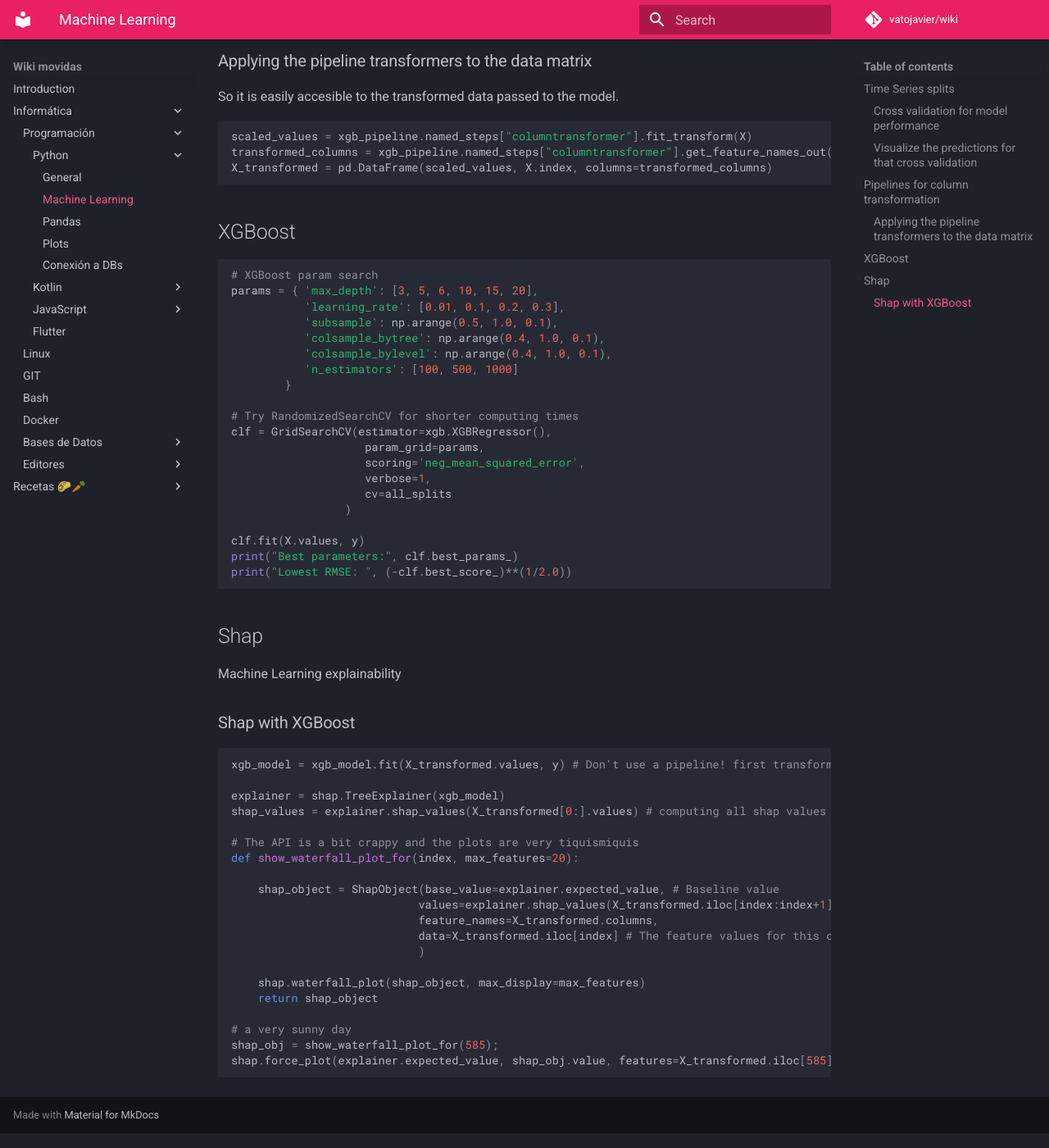
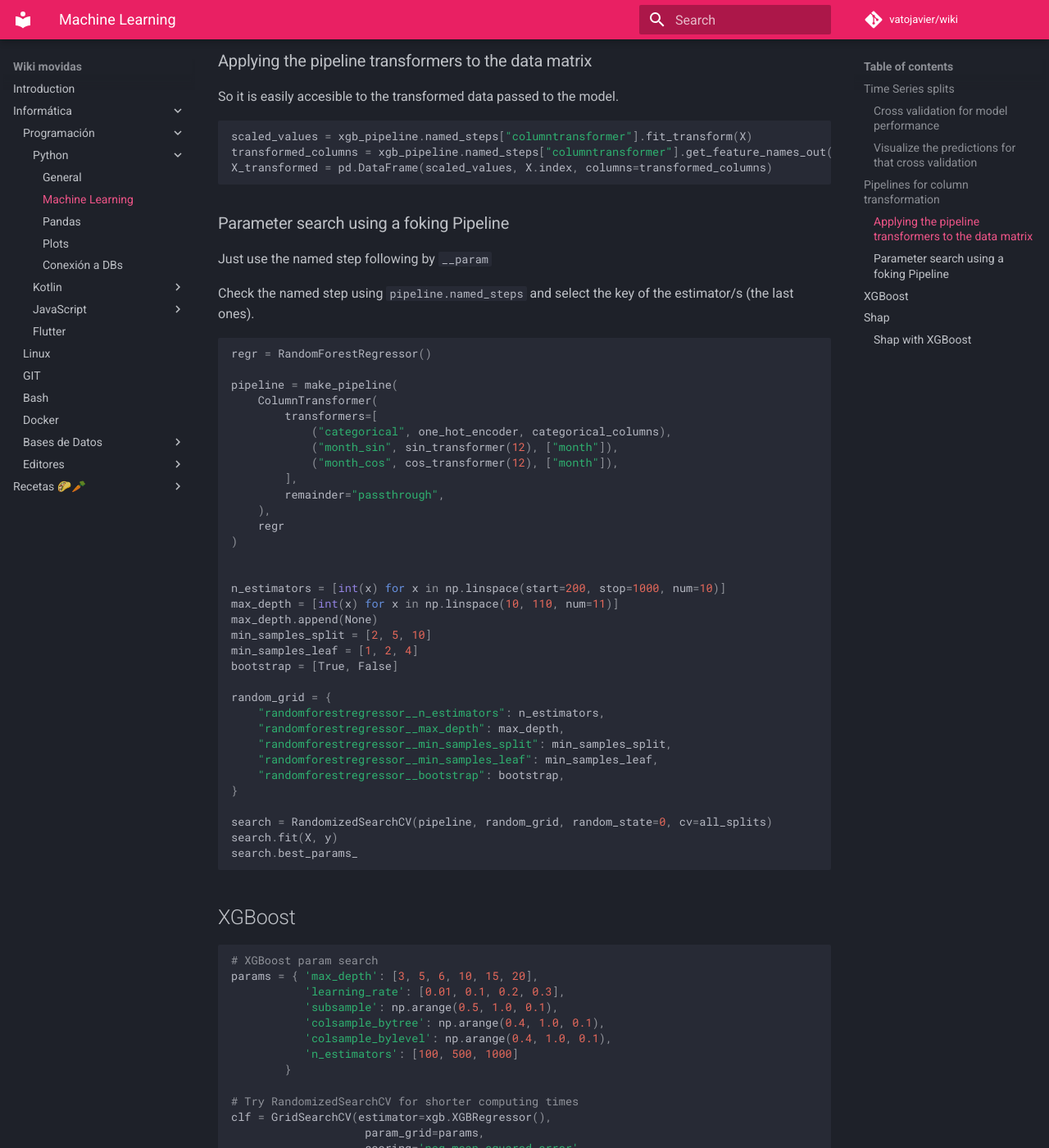
Before and after one commit to vatojavier/wiki, an MkDocs documentation site: the page built from docs/informatica/python/ml.md, in a window 1280 px wide and 1400 px high, scrolled down 2410 px. Shown: the whole window at 82% size. Built offline with MkDocs 1.6.1 and Material for MkDocs 9.7.7, drawn with Linux system fonts in a browser that asks for light colours; comment, search, counter and statistics services are not loaded.

Commit message:
Update ml.md

````diff
--- a/docs/informatica/python/ml.md
+++ b/docs/informatica/python/ml.md
@@ -122,6 +122,49 @@ transformed_columns = xgb_pipeline.named_steps["columntransformer"].get_feature_
 X_transformed = pd.DataFrame(scaled_values, X.index, columns=transformed_columns)
 ```
 
+### Parameter search using a foking Pipeline
+Just use the named step following by `__param`
+
+Check the named step using `pipeline.named_steps` and select the key of the estimator/s (the last ones).
+
+```python
+
+regr = RandomForestRegressor()
+
+pipeline = make_pipeline(
+    ColumnTransformer(
+        transformers=[
+            ("categorical", one_hot_encoder, categorical_columns),
+            ("month_sin", sin_transformer(12), ["month"]),
+            ("month_cos", cos_transformer(12), ["month"]),
+        ],
+        remainder="passthrough",
+    ),
+    regr
+)
+
+
+n_estimators = [int(x) for x in np.linspace(start=200, stop=1000, num=10)]
+max_depth = [int(x) for x in np.linspace(10, 110, num=11)]
+max_depth.append(None)
+min_samples_split = [2, 5, 10]
+min_samples_leaf = [1, 2, 4]
+bootstrap = [True, False]
+
+random_grid = {
+    "randomforestregressor__n_estimators": n_estimators,
+    "randomforestregressor__max_depth": max_depth,
+    "randomforestregressor__min_samples_split": min_samples_split,
+    "randomforestregressor__min_samples_leaf": min_samples_leaf,
+    "randomforestregressor__bootstrap": bootstrap,
+}
+
+search = RandomizedSearchCV(pipeline, random_grid, random_state=0, cv=all_splits)
+search.fit(X, y)
+search.best_params_
+
+```
+
 ## XGBoost
 ```python
 # XGBoost param search
````
